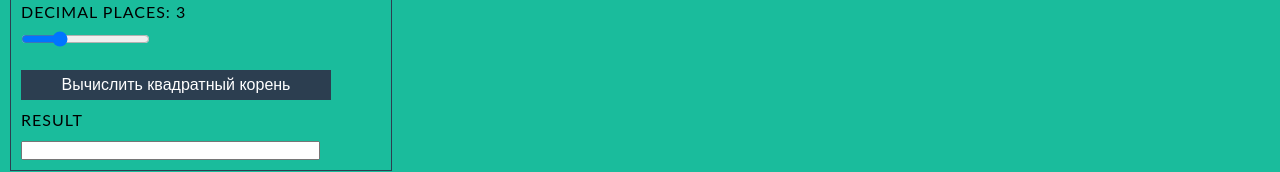
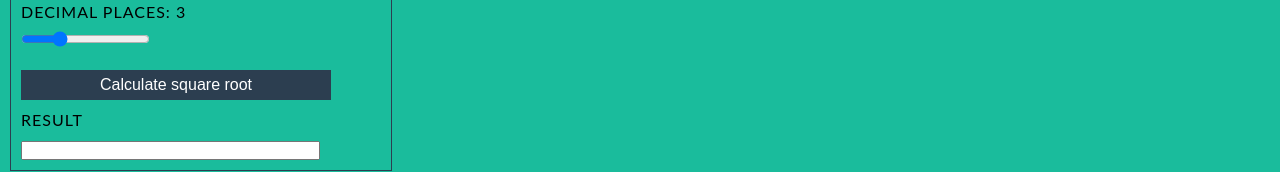
Before and after one commit to YEPYEAH/front, a plain HTML site: page en.html in a window 1280 px wide. Shown: the part 271-443 px from the top of the page. Drawn offline with Linux system fonts and the light colour scheme.

Commit message:
обновлен en.html

```diff
--- a/en.html
+++ b/en.html
@@ -47,7 +47,7 @@
 
 
     <div class="button-div">
-        <input type="button" class="button" value="Вычислить квадратный корень" onclick="getResult()">
+        <input type="button" class="button" value="Calculate square root" onclick="getResult()">
     </div>
 
 
```
